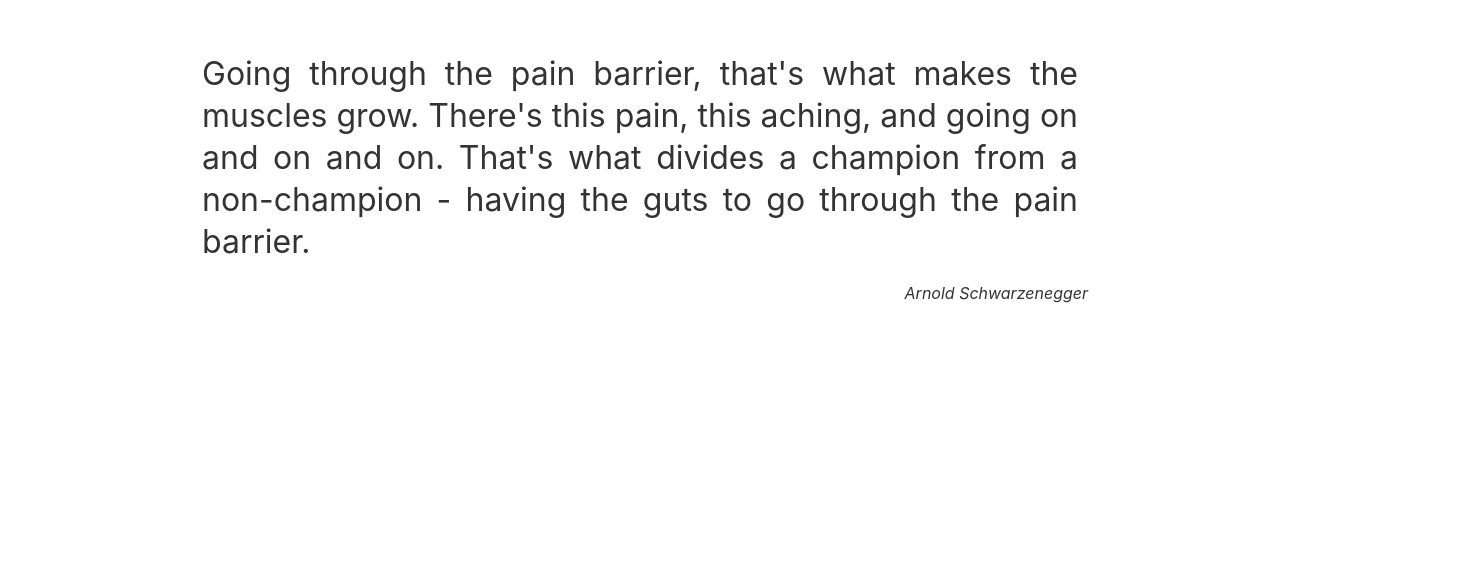
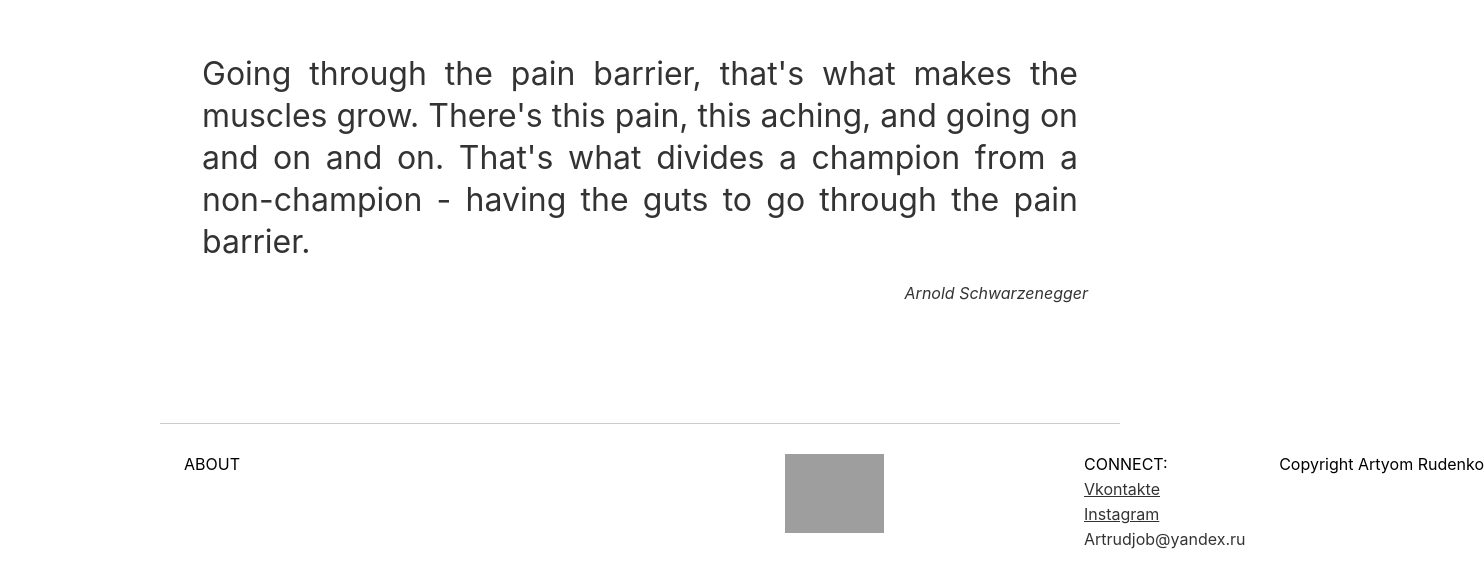
Before and after one commit to Artrudjob/training-diary, a React (Create React App) app: page / in a window 1280 px wide. Shown: the part 1061-1640 px from the top of the page, 1484 px wide, since content can reach past the window. Before the commit the page ends 1464 px from the top, so only its background shows below. Built offline with nearby package versions, Linux system fonts and the light colour scheme; grey boxes are pictures that could not be loaded.

Commit message:
feat: create component Footer

```diff
--- /dev/null
+++ b/src/Components/Footer/Footer.tsx
@@ -0,0 +1,32 @@
+import React from "react";
+import styles from "./footer.module.css";
+import logo from "../../assets/logomini.png";
+
+class Footer extends React.Component<any, any> {
+
+    render() {
+        return (
+            <footer className={styles.footer}>
+                <div className={styles.footer__flexbox}>
+                    <div className={styles.footer__about}>
+                        <a>ABOUT</a>
+                    </div>
+                    <div style={{backgroundImage: `url(${logo})`}} className={styles.footer__logo}></div>
+                    <div className={styles.footer__container}>
+                        <div>
+                            <p>CONNECT:</p>
+                            <nav className={styles.footer__navigation}>
+                                <a className={styles.footer__link} href={"https://vk.com/id153314180"}>Vkontakte</a>
+                                <a className={styles.footer__link} href={"https://instagram.com/artykrsk?igshid=YmMyMTA2M2Y="}>Instagram</a>
+                                <p className={styles.footer__text}>Artrudjob@yandex.ru</p>
+                            </nav>
+                        </div>
+                        <p>Copyright Artyom Rudenko</p>
+                    </div>
+                </div>
+            </footer>
+        );
+    }
+}
+
+export default Footer;
--- /dev/null
+++ b/src/Components/Footer/footer.module.css
@@ -0,0 +1,65 @@
+.footer {
+    max-width: 1440px;
+    width: 75%;
+    margin: 20px auto 0 auto;
+    border-top: 1px solid rgba(0,0,0,0.2);
+}
+
+.footer__flexbox {
+    width: 95%;
+    margin: 30px auto 30px auto;
+    display: grid;
+    column-gap: 50px;
+    justify-items: center;
+    grid-template-columns: 400px 400px 1fr;
+    grid-template-areas:
+    "about logo navigation";
+}
+
+.footer__about {
+    min-width: 50px;
+    grid-area: about;
+    justify-self: left;
+}
+
+.footer__logo {
+    grid-area: logo;
+    width: 99px;
+    height: 79px;
+    object-fit: contain;
+    justify-self: center;
+}
+
+.footer__container {
+    min-width: 400px;
+    grid-area: navigation;
+    justify-self: right;
+    display: flex;
+    justify-content: space-between;
+}
+
+.footer__navigation {
+    display: flex;
+    flex-direction: column;
+}
+
+.footer__link {
+    margin-top: 5px;
+    color: rgba(0, 0, 0, .8);
+    cursor: pointer;
+    transition: .4s ease-in-out;
+    opacity: 1;
+}
+
+.footer__link:hover {
+    opacity: .8;
+}
+
+.footer__link:active {
+    opacity: .5;
+}
+
+.footer__text {
+    color: rgba(0, 0, 0, .8);
+    margin-top: 5px;
+}
--- a/src/Components/Layout/Layout.tsx
+++ b/src/Components/Layout/Layout.tsx
@@ -1,6 +1,7 @@
 import React from "react";
 import styles from "./layout.module.css";
 import Header from "../Header/Header";
+import Footer from "../Footer/Footer";
 import { Outlet } from "react-router-dom";
 
 class Layout extends React.Component<any, any> {
@@ -12,9 +13,10 @@ class Layout extends React.Component<any, any> {
                 <main className={styles.main}>
                     <Outlet />
                 </main>
+                <Footer />
             </>
         )
     }
-};
+}
 
 export default Layout;
```
